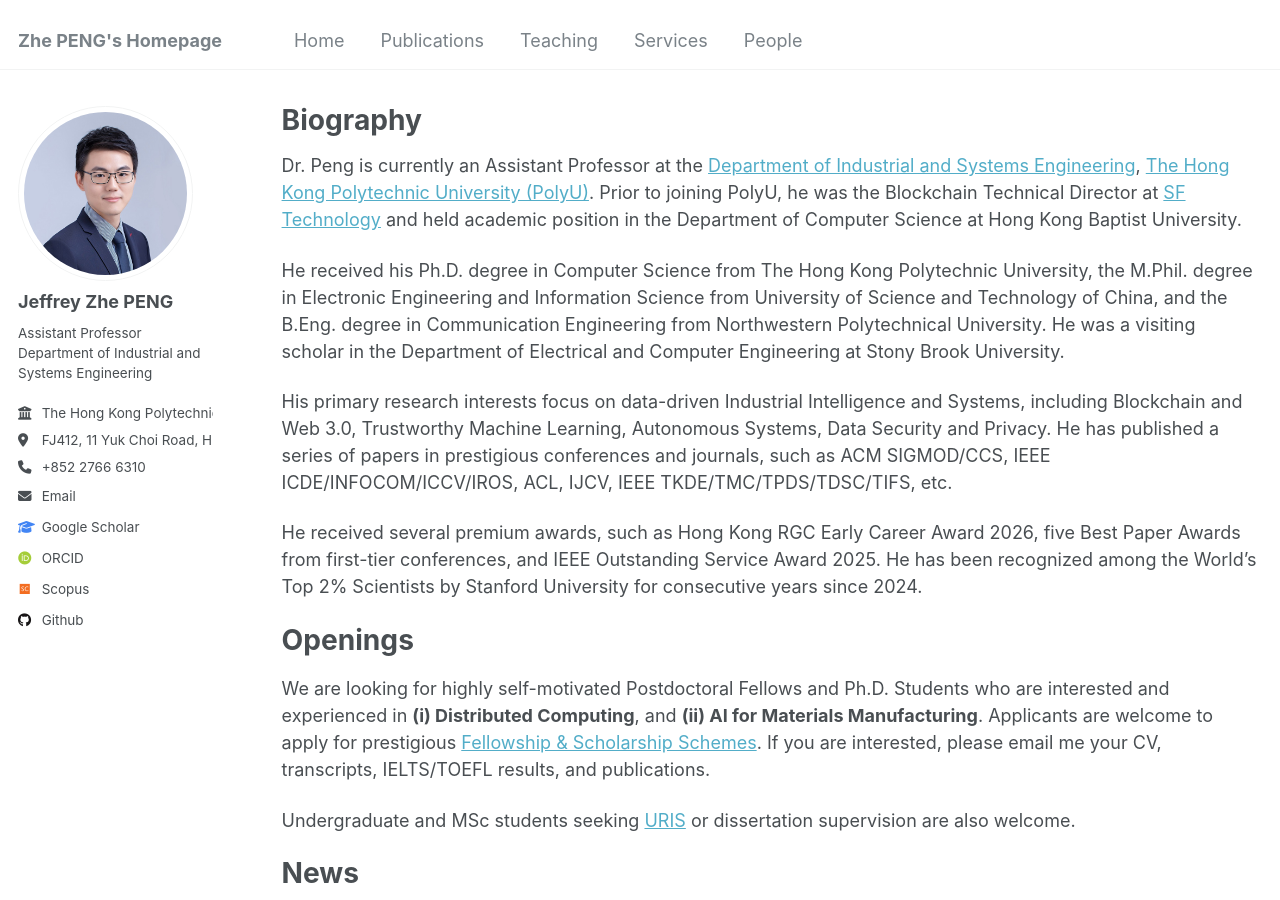
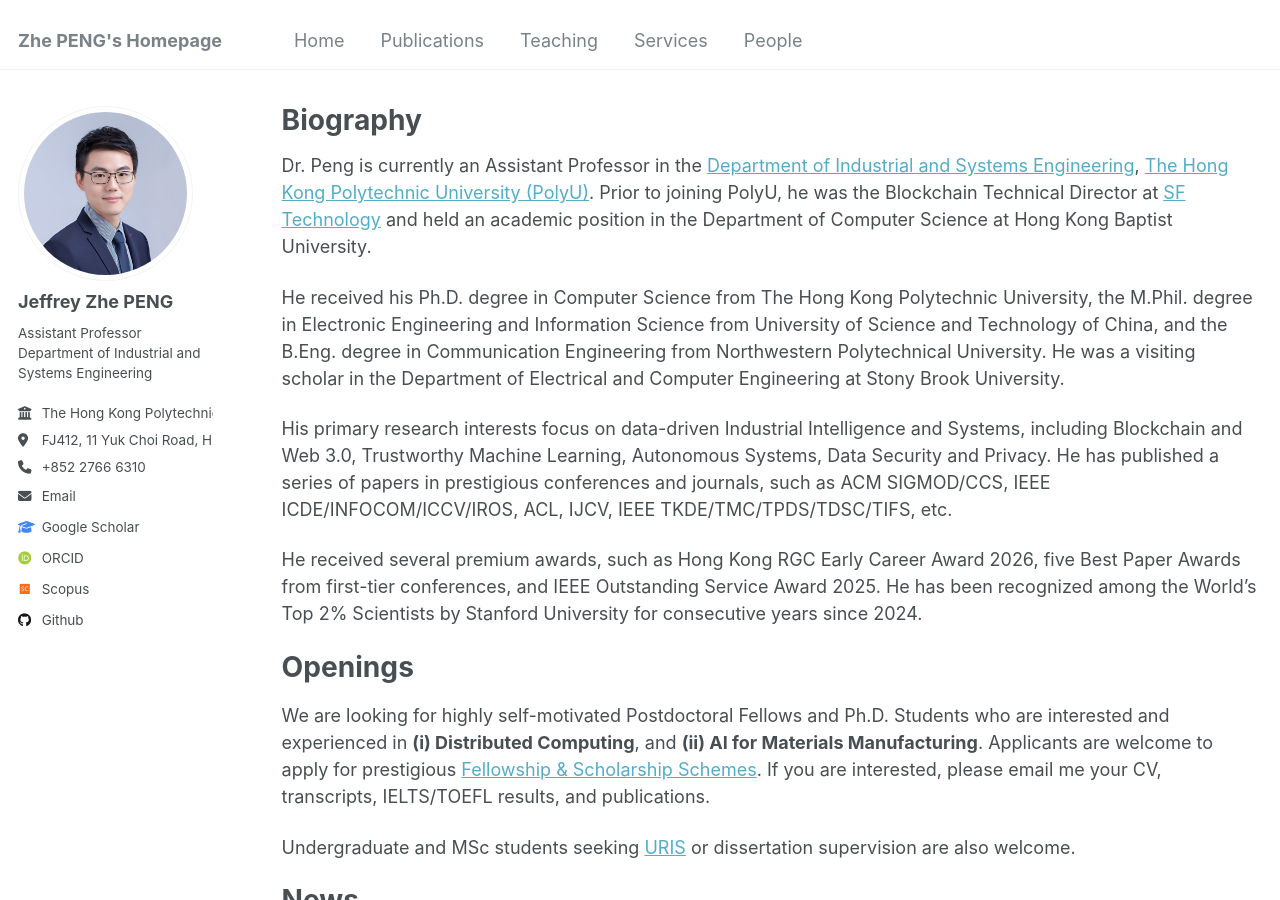
Before and after one commit to PENG-Zhe/peng-zhe.github.io, a Jekyll site: the page built from _pages/about.md, in a window 1280 px wide and 900 px high. Built offline with Jekyll 4.4.1, drawn with Linux system fonts in a browser that asks for light colours; some web fonts are replaced.

```diff
--- a/_pages/about.md
+++ b/_pages/about.md
@@ -14,7 +14,7 @@ Prior to joining ISE, he held academic position in the Department of Computer Sc
 He received his Ph.D. degree in Computer Science from The Hong Kong Polytechnic University under the supervision of [Prof. Bin Xiao](https://www4.comp.polyu.edu.hk/~csbxiao/){:target="_blank"}, the M.Phil. degree in Electronic Engineering and Information Science from University of Science and Technology of China, and the B.Eng. degree in Communication Engineering from Northwestern Polytechnical University. He was a visiting scholar in the Department of Electrical and Computer Engineering at Stony Brook University, supervised by [Prof. Yuanyuan Yang](https://www.ece.stonybrook.edu/~yang/){:target="_blank"}.
 -->
 
-Dr. Peng is currently an Assistant Professor at the [Department of Industrial and Systems Engineering](https://www.polyu.edu.hk/ise/){:target="_blank"}, [The Hong Kong Polytechnic University (PolyU)](https://www.polyu.edu.hk/){:target="_blank"}. Prior to joining PolyU, he was the Blockchain Technical Director at [SF Technology](https://www.sf-tech.com.cn){:target="_blank"} and held academic position in the Department of Computer Science at Hong Kong Baptist University.
+Dr. Peng is currently an Assistant Professor in the [Department of Industrial and Systems Engineering](https://www.polyu.edu.hk/ise/){:target="_blank"}, [The Hong Kong Polytechnic University (PolyU)](https://www.polyu.edu.hk/){:target="_blank"}. Prior to joining PolyU, he was the Blockchain Technical Director at [SF Technology](https://www.sf-tech.com.cn){:target="_blank"} and held an academic position in the Department of Computer Science at Hong Kong Baptist University.
 
 He received his Ph.D. degree in Computer Science from The Hong Kong Polytechnic University, the M.Phil. degree in Electronic Engineering and Information Science from University of Science and Technology of China, and the B.Eng. degree in Communication Engineering from Northwestern Polytechnical University. He was a visiting scholar in the Department of Electrical and Computer Engineering at Stony Brook University.
 
```
